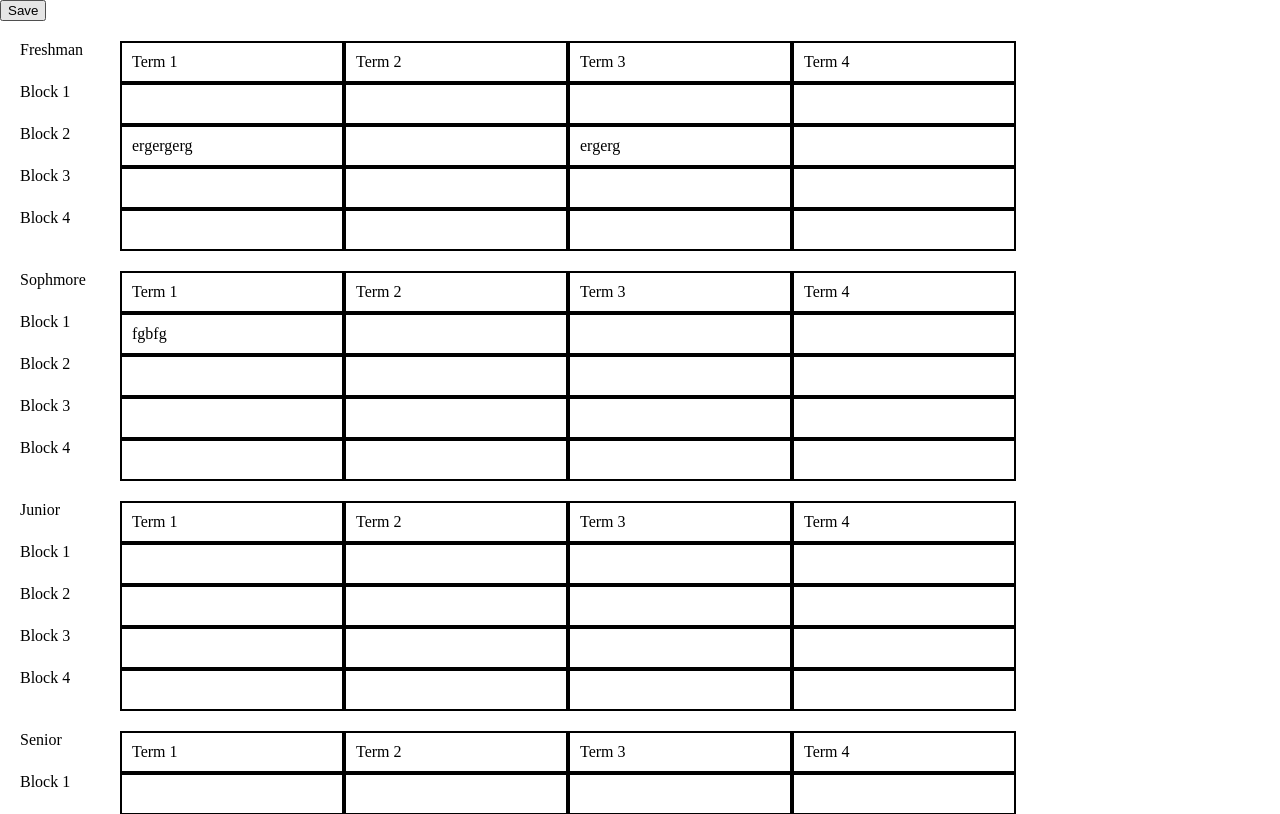
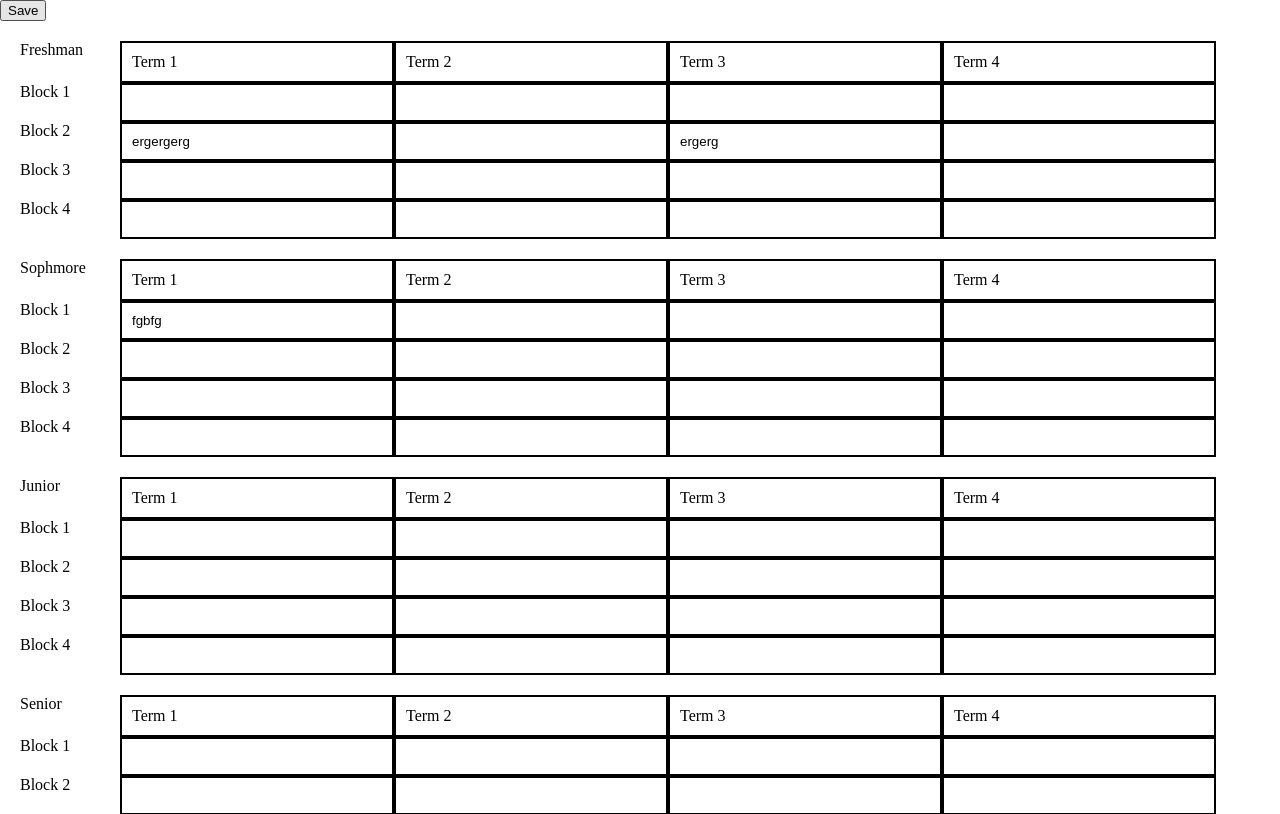
Before and after one commit to BraydenTW/blockscheduleplanner, a PHP site: page / in a window 1280 px wide. Shown: the top 814 px of the page. Run offline with PHP 8.4, Linux system fonts and the light colour scheme.

Commit message:
Finished final no-css layout of site

```diff
--- a/css/main.css
+++ b/css/main.css
@@ -18,9 +18,9 @@ body {
 }
 
 .term-title, .block-item {
-  width: 200px;
   border: solid 2px;
   padding: 10px;
+  width: 250px;
 }
 
 .year-title, .block-title {
--- a/index.php
+++ b/index.php
@@ -20,31 +20,31 @@
             </div>
             <div class="block">
                 <div class="block-title">Block 1</div>
-                <div class="block-item" contenteditable="true"></div>
-                <div class="block-item" contenteditable="true"></div>
-                <div class="block-item" contenteditable="true"></div>
-                <div class="block-item" contenteditable="true"></div>
+                <input class="block-item" maxlength="30"></input>
+                <input class="block-item" maxlength="30"></input>
+                <input class="block-item" maxlength="30"></input>
+                <input class="block-item" maxlength="30"></input>
             </div>
             <div class="block">
                 <div class="block-title">Block 2</div>
-                <div class="block-item" contenteditable="true"></div>
-                <div class="block-item" contenteditable="true"></div>
-                <div class="block-item" contenteditable="true"></div>
-                <div class="block-item" contenteditable="true"></div>
+                <input class="block-item" maxlength="30"></input>
+                <input class="block-item" maxlength="30"></input>
+                <input class="block-item" maxlength="30"></input>
+                <input class="block-item" maxlength="30"></input>
             </div>
             <div class="block">
                 <div class="block-title">Block 3</div>
-                <div class="block-item" contenteditable="true"></div>
-                <div class="block-item" contenteditable="true"></div>
-                <div class="block-item" contenteditable="true"></div>
-                <div class="block-item" contenteditable="true"></div>
+                <input class="block-item" maxlength="30"></input>
+                <input class="block-item" maxlength="30"></input>
+                <input class="block-item" maxlength="30"></input>
+                <input class="block-item" maxlength="30"></input>
             </div>
             <div class="block">
                 <div class="block-title">Block 4</div>
-                <div class="block-item" contenteditable="true"></div>
-                <div class="block-item" contenteditable="true"></div>
-                <div class="block-item" contenteditable="true"></div>
-                <div class="block-item" contenteditable="true"></div>
+                <input class="block-item" maxlength="30"></input>
+                <input class="block-item" maxlength="30"></input>
+                <input class="block-item" maxlength="30"></input>
+                <input class="block-item" maxlength="30"></input>
             </div>
         </div>
     </div>
@@ -59,31 +59,31 @@
             </div>
             <div class="block">
                 <div class="block-title">Block 1</div>
-                <div class="block-item" contenteditable="true"></div>
-                <div class="block-item" contenteditable="true"></div>
-                <div class="block-item" contenteditable="true"></div>
-                <div class="block-item" contenteditable="true"></div>
+                <input class="block-item" maxlength="30"></input>
+                <input class="block-item" maxlength="30"></input>
+                <input class="block-item" maxlength="30"></input>
+                <input class="block-item" maxlength="30"></input>
             </div>
             <div class="block">
                 <div class="block-title">Block 2</div>
-                <div class="block-item" contenteditable="true"></div>
-                <div class="block-item" contenteditable="true"></div>
-                <div class="block-item" contenteditable="true"></div>
-                <div class="block-item" contenteditable="true"></div>
+                <input class="block-item" maxlength="30"></input>
+                <input class="block-item" maxlength="30"></input>
+                <input class="block-item" maxlength="30"></input>
+                <input class="block-item" maxlength="30"></input>
             </div>
             <div class="block">
                 <div class="block-title">Block 3</div>
-                <div class="block-item" contenteditable="true"></div>
-                <div class="block-item" contenteditable="true"></div>
-                <div class="block-item" contenteditable="true"></div>
-                <div class="block-item" contenteditable="true"></div>
+                <input class="block-item" maxlength="30"></input>
+                <input class="block-item" maxlength="30"></input>
+                <input class="block-item" maxlength="30"></input>
+                <input class="block-item" maxlength="30"></input>
             </div>
             <div class="block">
                 <div class="block-title">Block 4</div>
-                <div class="block-item" contenteditable="true"></div>
-                <div class="block-item" contenteditable="true"></div>
-                <div class="block-item" contenteditable="true"></div>
-                <div class="block-item" contenteditable="true"></div>
+                <input class="block-item" maxlength="30"></input>
+                <input class="block-item" maxlength="30"></input>
+                <input class="block-item" maxlength="30"></input>
+                <input class="block-item" maxlength="30"></input>
             </div>
         </div>
     </div>
@@ -98,31 +98,31 @@
             </div>
             <div class="block">
                 <div class="block-title">Block 1</div>
-                <div class="block-item" contenteditable="true"></div>
-                <div class="block-item" contenteditable="true"></div>
-                <div class="block-item" contenteditable="true"></div>
-                <div class="block-item" contenteditable="true"></div>
+                <input class="block-item" maxlength="30"></input>
+                <input class="block-item" maxlength="30"></input>
+                <input class="block-item" maxlength="30"></input>
+                <input class="block-item" maxlength="30"></input>
             </div>
             <div class="block">
                 <div class="block-title">Block 2</div>
-                <div class="block-item" contenteditable="true"></div>
-                <div class="block-item" contenteditable="true"></div>
-                <div class="block-item" contenteditable="true"></div>
-                <div class="block-item" contenteditable="true"></div>
+                <input class="block-item" maxlength="30"></input>
+                <input class="block-item" maxlength="30"></input>
+                <input class="block-item" maxlength="30"></input>
+                <input class="block-item" maxlength="30"></input>
             </div>
             <div class="block">
                 <div class="block-title">Block 3</div>
-                <div class="block-item" contenteditable="true"></div>
-                <div class="block-item" contenteditable="true"></div>
-                <div class="block-item" contenteditable="true"></div>
-                <div class="block-item" contenteditable="true"></div>
+                <input class="block-item" maxlength="30"></input>
+                <input class="block-item" maxlength="30"></input>
+                <input class="block-item" maxlength="30"></input>
+                <input class="block-item" maxlength="30"></input>
             </div>
             <div class="block">
                 <div class="block-title">Block 4</div>
-                <div class="block-item" contenteditable="true"></div>
-                <div class="block-item" contenteditable="true"></div>
-                <div class="block-item" contenteditable="true"></div>
-                <div class="block-item" contenteditable="true"></div>
+                <input class="block-item" maxlength="30"></input>
+                <input class="block-item" maxlength="30"></input>
+                <input class="block-item" maxlength="30"></input>
+                <input class="block-item" maxlength="30"></input>
             </div>
         </div>
     </div>
@@ -137,33 +137,34 @@
             </div>
             <div class="block">
                 <div class="block-title">Block 1</div>
-                <div class="block-item" contenteditable="true"></div>
-                <div class="block-item" contenteditable="true"></div>
-                <div class="block-item" contenteditable="true"></div>
-                <div class="block-item" contenteditable="true"></div>
+                <input class="block-item" maxlength="30"></input>
+                <input class="block-item" maxlength="30"></input>
+                <input class="block-item" maxlength="30"></input>
+                <input class="block-item" maxlength="30"></input>
             </div>
             <div class="block">
                 <div class="block-title">Block 2</div>
-                <div class="block-item" contenteditable="true"></div>
-                <div class="block-item" contenteditable="true"></div>
-                <div class="block-item" contenteditable="true"></div>
-                <div class="block-item" contenteditable="true"></div>
+                <input class="block-item" maxlength="30"></input>
+                <input class="block-item" maxlength="30"></input>
+                <input class="block-item" maxlength="30"></input>
+                <input class="block-item" maxlength="30"></input>
             </div>
             <div class="block">
                 <div class="block-title">Block 3</div>
-                <div class="block-item" contenteditable="true"></div>
-                <div class="block-item" contenteditable="true"></div>
-                <div class="block-item" contenteditable="true"></div>
-                <div class="block-item" contenteditable="true"></div>
+                <input class="block-item" maxlength="30"></input>
+                <input class="block-item" maxlength="30"></input>
+                <input class="block-item" maxlength="30"></input>
+                <input class="block-item" maxlength="30"></input>
             </div>
             <div class="block">
                 <div class="block-title">Block 4</div>
-                <div class="block-item" contenteditable="true"></div>
-                <div class="block-item" contenteditable="true"></div>
-                <div class="block-item" contenteditable="true"></div>
-                <div class="block-item" contenteditable="true"></div>
+                <input class="block-item" maxlength="30"></input>
+                <input class="block-item" maxlength="30"></input>
+                <input class="block-item" maxlength="30"></input>
+                <input class="block-item" maxlength="30"></input>
             </div>
         </div>
+    </div>
     </div>
     <?php
         $jsonFile = file_get_contents("./js/data.json");
@@ -179,7 +180,7 @@
             window.location.href = "http://localhost:5500/save.php?data=" + stringedObj;
         });
         document.querySelectorAll(".block-item").forEach((item, index) => {
-            item.textContent = jsonData[index].class;
+            item.value = jsonData[index].class;
         });
     </script>
 </body>
--- a/scss/main.scss
+++ b/scss/main.scss
@@ -19,9 +19,9 @@ body{
 }
 
 .term-title, .block-item{
-    width: 200px;
     border: solid 2px;
     padding: 10px;
+    width: 250px;
 }
 
 .term-title{
@@ -32,9 +32,11 @@ body{
 
 }
 
-.block-item{
-}
 
 .year-title, .block-title{
     width: 100px;
 }
+
+.block-item{
+
+}
```
Also changed, not shown: 1 other file.
